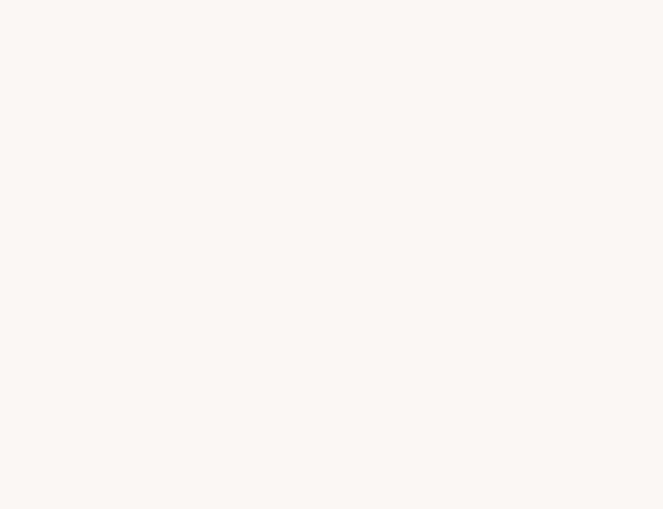
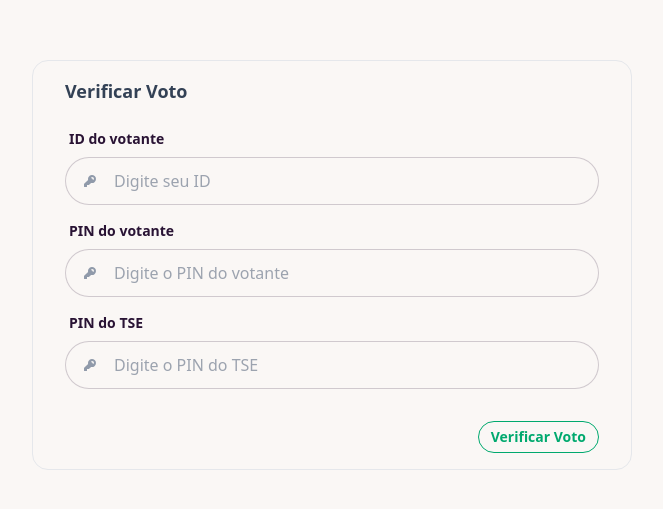
Before and after one commit to diogodsg/block-explorer, a React (Vite) app: page /verify-vote in a window 1280 px wide. Before the commit this address had no page. Shown: the part 105-614 px from the top of the page, without its empty margins (308-971 px from the left). Built offline with nearby package versions, Linux system fonts and the light colour scheme.

Commit message:
:sparkles: add new screen to verify vote

```diff
--- a/src/block-explorer/Blocks.tsx
+++ b/src/block-explorer/Blocks.tsx
@@ -163,7 +163,7 @@ interface CandidateCardProps {
   hash: string;
 }
 
-const CandidateCard: React.FC<CandidateCardProps> = ({
+export const CandidateCard: React.FC<CandidateCardProps> = ({
   position,
   number,
   hash,
--- a/src/main.tsx
+++ b/src/main.tsx
@@ -8,6 +8,7 @@ import { ToastContainer } from "react-toastify";
 import { BrowserRouter, Routes, Route } from "react-router";
 import { App } from "./App";
 import { UploadBlock } from "./upload-block/UploadBlock";
+import { VerifyVote } from "./verify-vote/VerifyVote";
 
 createRoot(document.getElementById("root")!).render(
   <StrictMode>
@@ -15,6 +16,7 @@ createRoot(document.getElementById("root")!).render(
       <Routes>
         <Route index element={<App />} />
         <Route path="/upload" element={<UploadBlock />} />
+        <Route path="/verify-vote" element={<VerifyVote />} />
       </Routes>
     </BrowserRouter>
     <ToastContainer />
--- /dev/null
+++ b/src/verify-vote/VerifyVote.tsx
@@ -0,0 +1,131 @@
+import React, { useState } from "react";
+import { toast } from "react-toastify";
+import { CandidateCard } from "../block-explorer/Blocks";
+
+interface VerifyVoteFormProps {
+  handleCheckVote: () => void;
+}
+
+const VerifyVoteForm: React.FC<VerifyVoteFormProps> = ({ handleCheckVote }) => {
+  const [userId, setUserId] = useState<string>("");
+  const [userPin, setUserPin] = useState<string>("");
+  const [tsePin, setTsePin] = useState<string>("");
+
+  const handleClick = () => {
+    handleCheckVote();
+    toast.error("Combinação de chaves incorreta");
+  };
+  return (
+    <div className="flex items-center justify-center h-screen">
+      <div className="card border bord-s-slate-1000 w-[600px] text-slate-500 p-4 px-8 mt-[-60px]">
+        <h3 className="font-bold text-lg text-slate-700">Verificar Voto</h3>
+        <div className="flex flex-col gap-2 my-4">
+          <SecretInput
+            label="ID do votante"
+            placeholder="Digite seu ID"
+            value={userId}
+            setValue={setUserId}
+          />
+          <SecretInput
+            label="PIN do votante"
+            placeholder="Digite o PIN do votante"
+            value={userPin}
+            setValue={setUserPin}
+          />
+          <SecretInput
+            label="PIN do TSE"
+            placeholder="Digite o PIN do TSE"
+            value={tsePin}
+            setValue={setTsePin}
+          />
+        </div>
+        <div className="flex mt-4 justify-end">
+          <button
+            className="btn btn-sm btn-success btn-outline"
+            onClick={handleClick}
+          >
+            Verificar Voto
+          </button>
+        </div>
+      </div>
+    </div>
+  );
+};
+
+enum Screens {
+  Form,
+  SeeVote,
+}
+
+export const VerifyVote = () => {
+  const [activeScreen, setActiveScreen] = useState<Screens>(Screens.Form);
+
+  const handleCheckVote = () => {
+    setActiveScreen(Screens.SeeVote);
+  };
+  if (activeScreen === Screens.Form)
+    return <VerifyVoteForm handleCheckVote={handleCheckVote} />;
+  return <SeeVoteScreen handleReturn={() => setActiveScreen(Screens.Form)} />;
+};
+
+interface SecretInputProps {
+  label: string;
+  placeholder: string;
+  value: string;
+  setValue: (val: string) => void;
+}
+
+const SecretInput: React.FC<SecretInputProps> = ({
+  label,
+  placeholder,
+  value,
+  setValue,
+}) => {
+  return (
+    <div>
+      <div className="label">
+        <span className="label-text font-bold">{label}</span>
+      </div>
+      <label className="input input-bordered flex items-center gap-4">
+        <svg
+          xmlns="http://www.w3.org/2000/svg"
+          viewBox="0 0 16 16"
+          fill="currentColor"
+          className="h-4 w-4 opacity-70"
+        >
+          <path
+            fillRule="evenodd"
+            d="M14 6a4 4 0 0 1-4.899 3.899l-1.955 1.955a.5.5 0 0 1-.353.146H5v1.5a.5.5 0 0 1-.5.5h-2a.5.5 0 0 1-.5-.5v-2.293a.5.5 0 0 1 .146-.353l3.955-3.955A4 4 0 1 1 14 6Zm-4-2a.75.75 0 0 0 0 1.5.5.5 0 0 1 .5.5.75.75 0 0 0 1.5 0 2 2 0 0 0-2-2Z"
+            clipRule="evenodd"
+          />
+        </svg>
+        <input
+          className="grow"
+          value={value}
+          onChange={(e) => setValue(e.target.value)}
+          placeholder={placeholder}
+        />
+      </label>
+    </div>
+  );
+};
+
+interface SeeVoteProps {
+  handleReturn: () => void;
+}
+const SeeVoteScreen: React.FC<SeeVoteProps> = ({ handleReturn }) => {
+  return (
+    <div className="flex items-center justify-center h-screen">
+      <div className="card border bord-s-slate-1000 w-[600px] text-slate-500 p-4 px-8 mt-[-60px]">
+        <div className="flex gap-4">
+          <span onClick={handleReturn}>voltar</span>
+          <h3 className="font-bold text-lg text-slate-700">Verificar Voto</h3>
+        </div>
+        <div className="flex flex-col items-center justify-center my-6 gap-4">
+          <CandidateCard position="Vereador" number="12345" hash="afawfaf" />
+          <CandidateCard position="Vereador" number="12345" hash="afawfaf" />
+        </div>
+      </div>
+    </div>
+  );
+};
```
